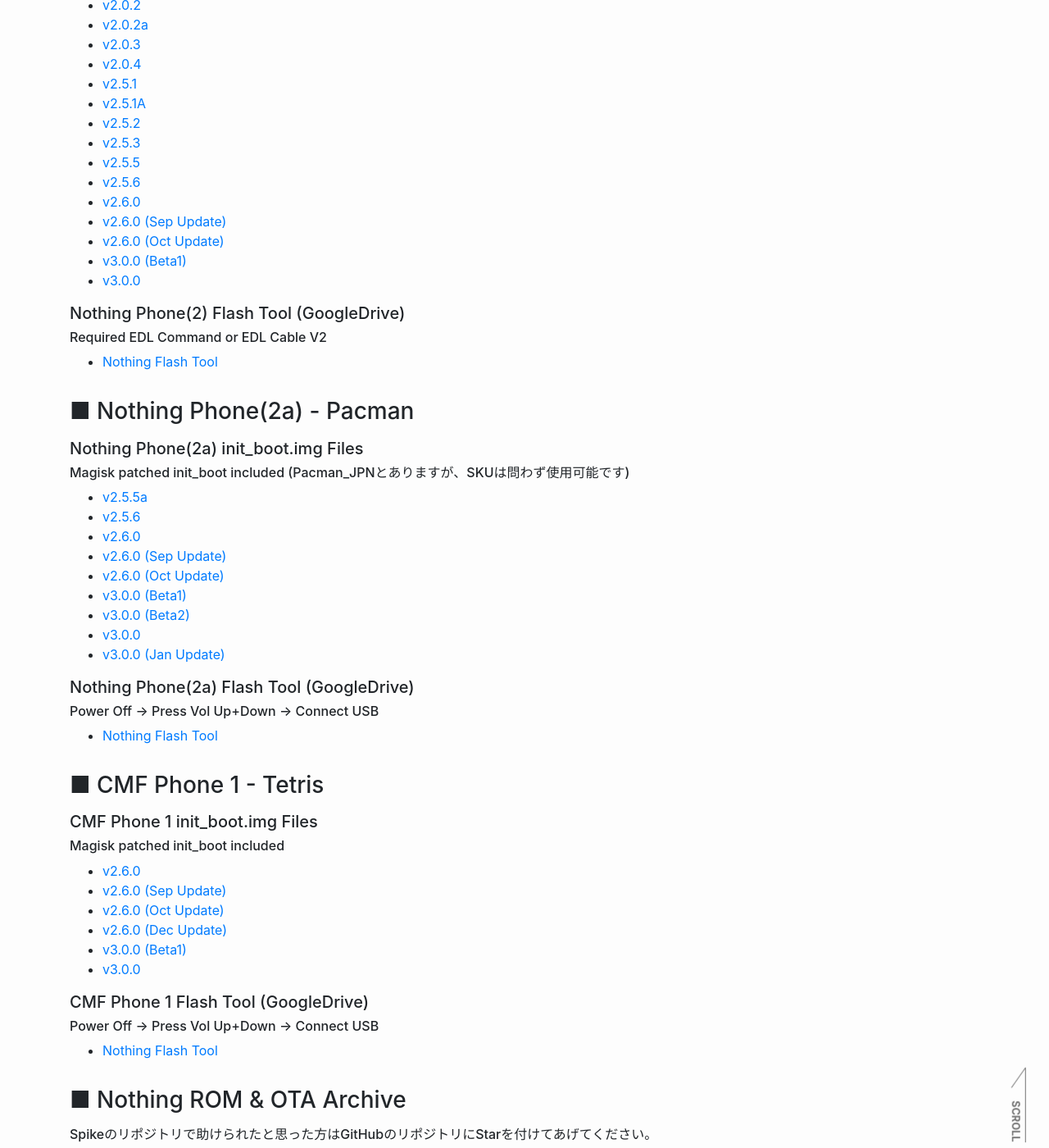
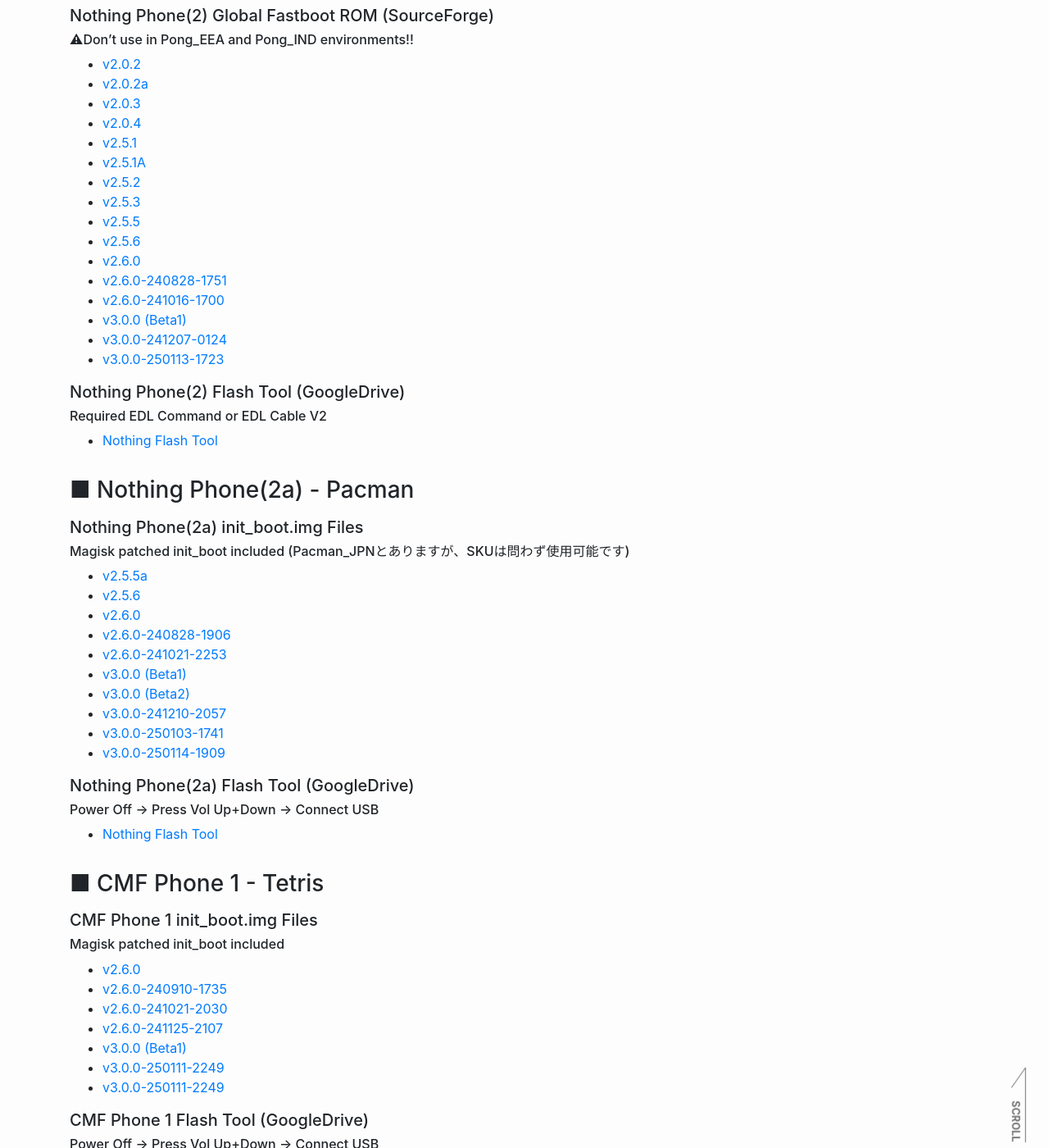
Before and after one commit to reindex-ot/reindex-ot.github.io, a Jekyll site: the page built from nothing.md, in a window 1280 px wide and 1400 px high, scrolled down 3533 px. Shown: the whole window at 82% size. Built offline with Jekyll 4.4.1, drawn with Linux system fonts in a browser that asks for light colours; some of the changed text lies outside the part shown.

Commit message:
Update nothing.md
Signed-off-by: Re*Index. (ot_inc) <32851879+reindex-ot@users.noreply.github.com>

```diff
--- a/nothing.md
+++ b/nothing.md
@@ -56,10 +56,11 @@ If you don't do that, you'll get bricked. Okay?
 - [v2.5.5](https://github.com/reindex-ot/boot.img_repo/raw/main/nothing/phone1/Spacewar_boot_v2.5.5.zip)
 - [v2.5.6](https://github.com/reindex-ot/boot.img_repo/raw/main/nothing/phone1/Spacewar_boot_v2.5.6.zip)
 - [v2.6.0](https://github.com/reindex-ot/boot.img_repo/raw/main/nothing/phone1/Spacewar_boot_v2.6.0.zip)
-- [v2.6.0 (Sep Update)](https://github.com/reindex-ot/boot.img_repo/raw/main/nothing/phone1/Spacewar_boot_v2.6.0-240904-1634.zip)
-- [v2.6.0 (Nov Update)](https://github.com/reindex-ot/boot.img_repo/raw/main/nothing/phone1/Spacewar_boot_v2.6.0-241031-1818.zip)
+- [v2.6.0-240904-1634](https://github.com/reindex-ot/boot.img_repo/raw/main/nothing/phone1/Spacewar_boot_v2.6.0-240904-1634.zip)
+- [v2.6.0-241031-1818](https://github.com/reindex-ot/boot.img_repo/raw/main/nothing/phone1/Spacewar_boot_v2.6.0-241031-1818.zip)
 - [v3.0.0 (Beta1)](https://github.com/reindex-ot/boot.img_repo/raw/main/nothing/phone1/Spacewar_boot_v3.0.0-241211-0926.zip)
-- [v3.0.0](https://github.com/reindex-ot/boot.img_repo/raw/main/nothing/phone1/Spacewar_boot_v3.0.0-250108-1938.zip)
+- [v3.0.0-250108-1938](https://github.com/reindex-ot/boot.img_repo/raw/main/nothing/phone1/Spacewar_boot_v3.0.0-250108-1938.zip)
+- [v3.0.0-250303-1817](https://github.com/reindex-ot/boot.img_repo/raw/main/nothing/phone1/Spacewar_boot_v3.0.0-250303-1817.zip)
 
 ##### Nothing Phone(1) Fastboot ROM (SourceForge)
 - [v1.1.0 (Global)](https://sourceforge.net/projects/nothingphone-1-rom/files/FastbootROM/Spacewar_FastbootROM_v1.1.0_Global.rar/download)
@@ -89,10 +90,11 @@ If you don't do that, you'll get bricked. Okay?
 - [v2.5.5](https://sourceforge.net/projects/nothingphone-1-rom/files/FastbootROM/Spacewar_FastbootROM_v2.5.5.7z/download)
 - [v2.5.6](https://sourceforge.net/projects/nothingphone-1-rom/files/FastbootROM/Spacewar_FastbootROM_v2.5.6.7z/download)
 - [v2.6.0](https://sourceforge.net/projects/nothingphone-1-rom/files/FastbootROM/Spacewar_FastbootROM_v2.6.0.7z/download)
-- [v2.6.0 (Sep Update)](https://sourceforge.net/projects/nothingphone-1-rom/files/FastbootROM/Spacewar_FastbootROM_v2.6.0-240904-1634.7z/download)
-- [v2.6.0 (Nov Update)](https://sourceforge.net/projects/nothingphone-1-rom/files/FastbootROM/Spacewar_FastbootROM_v2.6.0-241031-1818.7z/download)
+- [v2.6.0-240904-1634](https://sourceforge.net/projects/nothingphone-1-rom/files/FastbootROM/Spacewar_FastbootROM_v2.6.0-240904-1634.7z/download)
+- [v2.6.0-241031-1818](https://sourceforge.net/projects/nothingphone-1-rom/files/FastbootROM/Spacewar_FastbootROM_v2.6.0-241031-1818.7z/download)
 - [v3.0.0 (Beta1)](https://sourceforge.net/projects/nothingphone-1-rom/files/FastbootROM/Spacewar_FastbootROM_v3.0.0-241211-0926.7z/download)
-- [v3.0.0](https://sourceforge.net/projects/nothingphone-1-rom/files/FastbootROM/Spacewar_FastbootROM_v3.0.0-250108-1938.7z/download)
+- [v3.0.0-250108-1938](https://sourceforge.net/projects/nothingphone-1-rom/files/FastbootROM/Spacewar_FastbootROM_v3.0.0-250108-1938.7z/download)
+- [v3.0.0-250303-1817](https://sourceforge.net/projects/nothingphone-1-rom/files/FastbootROM/Spacewar_FastbootROM_v3.0.0-250303-1817.7z/download)
 
 ##### Nothing Phone(1) QFIL ROM
 ######  Required EDL Command or EDL Cable V1/V2
@@ -112,10 +114,11 @@ If you don't do that, you'll get bricked. Okay?
 - [v2.5.5](https://github.com/reindex-ot/boot.img_repo/raw/main/nothing/phone2/Pong_boot_v2.5.5.zip)
 - [v2.5.6](https://github.com/reindex-ot/boot.img_repo/raw/main/nothing/phone2/Pong_boot_v2.5.6.zip)
 - [v2.6.0](https://github.com/reindex-ot/boot.img_repo/raw/main/nothing/phone2/Pong_boot_v2.6.0.zip)
-- [v2.6.0 (Sep Update)](https://github.com/reindex-ot/boot.img_repo/raw/main/nothing/phone2/Pong_boot_v2.6.0-240828-1751.zip)
-- [v2.6.0 (Oct Update)](https://github.com/reindex-ot/boot.img_repo/raw/main/nothing/phone2/Pong_boot_v2.6.0-241016-1700.zip)
+- [v2.6.0-240828-1751](https://github.com/reindex-ot/boot.img_repo/raw/main/nothing/phone2/Pong_boot_v2.6.0-240828-1751.zip)
+- [v2.6.0-241016-1700](https://github.com/reindex-ot/boot.img_repo/raw/main/nothing/phone2/Pong_boot_v2.6.0-241016-1700.zip)
 - [v3.0.0 (Beta1)](https://github.com/reindex-ot/boot.img_repo/raw/main/nothing/phone2/Pong_boot_v3.0.0_Beta1.zip)
-- [v3.0.0](https://github.com/reindex-ot/boot.img_repo/raw/main/nothing/phone2/Pong_boot_v3.0.0-241207-0124.zip)
+- [v3.0.0-241207-0124](https://github.com/reindex-ot/boot.img_repo/raw/main/nothing/phone2/Pong_boot_v3.0.0-241207-0124.zip)
+- [v3.0.0-250113-1723](https://github.com/reindex-ot/boot.img_repo/raw/main/nothing/phone2/Pong_boot_v3.0.0-250113-1723.zip)
 
 ##### Nothing Phone(2) Global Fastboot ROM (SourceForge)
 ###### ⚠Don't use in Pong_EEA and Pong_IND environments!!
@@ -130,10 +133,11 @@ If you don't do that, you'll get bricked. Okay?
 - [v2.5.5](https://sourceforge.net/projects/nothingphone-2-rom/files/Fastboot%20ROM/Pong_FastbootROM_v2.5.5.7z/download)
 - [v2.5.6](https://sourceforge.net/projects/nothingphone-2-rom/files/Fastboot%20ROM/Pong_FastbootROM_v2.5.6.7z/download)
 - [v2.6.0](https://sourceforge.net/projects/nothingphone-2-rom/files/Fastboot%20ROM/Pong_FastbootROM_v2.6.0.7z/download)
-- [v2.6.0 (Sep Update)](https://sourceforge.net/projects/nothingphone-2-rom/files/Fastboot%20ROM/Pong_FastbootROM_v2.6.0-240828-1751.7z/download)
-- [v2.6.0 (Oct Update)](https://sourceforge.net/projects/nothingphone-2-rom/files/Fastboot%20ROM/Pong_FastbootROM_v2.6.0-241016-1700.7z/download)
+- [v2.6.0-240828-1751](https://sourceforge.net/projects/nothingphone-2-rom/files/Fastboot%20ROM/Pong_FastbootROM_v2.6.0-240828-1751.7z/download)
+- [v2.6.0-241016-1700](https://sourceforge.net/projects/nothingphone-2-rom/files/Fastboot%20ROM/Pong_FastbootROM_v2.6.0-241016-1700.7z/download)
 - [v3.0.0 (Beta1)](https://sourceforge.net/projects/nothingphone-2-rom/files/Fastboot%20ROM/Pong_FastbootROM_v3.0.0_Beta1.7z/download)
-- [v3.0.0](https://sourceforge.net/projects/nothingphone-2-rom/files/Fastboot%20ROM/Pong_FastbootROM_v3.0.0-241207-0124.7z/download)
+- [v3.0.0-241207-0124](https://sourceforge.net/projects/nothingphone-2-rom/files/Fastboot%20ROM/Pong_FastbootROM_v3.0.0-241207-0124.7z/download)
+- [v3.0.0-250113-1723](https://sourceforge.net/projects/nothingphone-2-rom/files/Fastboot%20ROM/Pong_FastbootROM_v3.0.0-250113-1723.7z/download)
 
 ##### Nothing Phone(2) Flash Tool (GoogleDrive)
 ######  Required EDL Command or EDL Cable V2
@@ -145,12 +149,13 @@ If you don't do that, you'll get bricked. Okay?
 - [v2.5.5a](https://github.com/reindex-ot/boot.img_repo/raw/main/nothing/phone2a/Pacman_JPN_v2.5.5a_init_boot.zip)
 - [v2.5.6](https://github.com/reindex-ot/boot.img_repo/raw/main/nothing/phone2a/Pacman_JPN_v2.5.6_init_boot.zip)
 - [v2.6.0](https://github.com/reindex-ot/boot.img_repo/raw/main/nothing/phone2a/Pacman_JPN_v2.6.0_init_boot.zip)
-- [v2.6.0 (Sep Update)](https://github.com/reindex-ot/boot.img_repo/raw/main/nothing/phone2a/Pacman_JPN_v2.6.0-240828-1906_init_boot.zip)
-- [v2.6.0 (Oct Update)](https://github.com/reindex-ot/boot.img_repo/raw/main/nothing/phone2a/Pacman_JPN_v2.6.0-241021-2253_init_boot.zip)
+- [v2.6.0-240828-1906](https://github.com/reindex-ot/boot.img_repo/raw/main/nothing/phone2a/Pacman_JPN_v2.6.0-240828-1906_init_boot.zip)
+- [v2.6.0-241021-2253](https://github.com/reindex-ot/boot.img_repo/raw/main/nothing/phone2a/Pacman_JPN_v2.6.0-241021-2253_init_boot.zip)
 - [v3.0.0 (Beta1)](https://github.com/reindex-ot/boot.img_repo/raw/main/nothing/phone2a/Pacman_JPN_v3.0.0-OB1_init_boot.zip)
 - [v3.0.0 (Beta2)](https://github.com/reindex-ot/boot.img_repo/raw/main/nothing/phone2a/Pacman_JPN_v3.0.0-OB2_init_boot.zip)
-- [v3.0.0](https://github.com/reindex-ot/boot.img_repo/raw/main/nothing/phone2a/Pacman_init_boot_v3.0.0-241210-2057.zip)
-- [v3.0.0 (Jan Update)](https://github.com/reindex-ot/boot.img_repo/raw/main/nothing/phone2a/Pacman_init_boot_v3.0.0-250103-1741.zip)
+- [v3.0.0-241210-2057](https://github.com/reindex-ot/boot.img_repo/raw/main/nothing/phone2a/Pacman_init_boot_v3.0.0-241210-2057.zip)
+- [v3.0.0-250103-1741](https://github.com/reindex-ot/boot.img_repo/raw/main/nothing/phone2a/Pacman_init_boot_v3.0.0-250103-1741.zip)
+- [v3.0.0-250114-1909](https://github.com/reindex-ot/boot.img_repo/raw/main/nothing/phone2a/Pacman_init_boot_v3.0.0-250114-1909.zip)
 
 ##### Nothing Phone(2a) Flash Tool (GoogleDrive)
 ######  Power Off → Press Vol Up+Down → Connect USB
@@ -160,11 +165,12 @@ If you don't do that, you'll get bricked. Okay?
 ##### CMF Phone 1 init_boot.img Files
 ###### Magisk patched init_boot included
 - [v2.6.0](https://github.com/reindex-ot/boot.img_repo/raw/main/cmf/phone1/Tetris_v2.6.0_init_boot.zip)
-- [v2.6.0 (Sep Update)](https://github.com/reindex-ot/boot.img_repo/raw/main/cmf/phone1/Tetris_v2.6.0-240910-1735_init_boot.zip)
-- [v2.6.0 (Oct Update)](https://github.com/reindex-ot/boot.img_repo/raw/main/cmf/phone1/Tetris_v2.6.0-241021-2030_init_boot.zip)
-- [v2.6.0 (Dec Update)](https://github.com/reindex-ot/boot.img_repo/raw/main/cmf/phone1/Tetris_v2.6.0-241125-2107_init_boot.zip)
+- [v2.6.0-240910-1735](https://github.com/reindex-ot/boot.img_repo/raw/main/cmf/phone1/Tetris_v2.6.0-240910-1735_init_boot.zip)
+- [v2.6.0-241021-2030](https://github.com/reindex-ot/boot.img_repo/raw/main/cmf/phone1/Tetris_v2.6.0-241021-2030_init_boot.zip)
+- [v2.6.0-241125-2107](https://github.com/reindex-ot/boot.img_repo/raw/main/cmf/phone1/Tetris_v2.6.0-241125-2107_init_boot.zip)
 - [v3.0.0 (Beta1)](https://github.com/reindex-ot/boot.img_repo/raw/main/cmf/phone1/Tetris_v3.0.0-241205-0050_init_boot.zip)
-- [v3.0.0](https://github.com/reindex-ot/boot.img_repo/raw/main/cmf/phone1/Tetris_v3.0.0-250111-2249_init_boot.zip)
+- [v3.0.0-250111-2249](https://github.com/reindex-ot/boot.img_repo/raw/main/cmf/phone1/Tetris_v3.0.0-250111-2249_init_boot.zip)
+- [v3.0.0-250111-2249](https://github.com/reindex-ot/boot.img_repo/raw/main/cmf/phone1/Tetris_v3.0.0-250208-2015_init_boot.zip)
 
 ##### CMF Phone 1 Flash Tool (GoogleDrive)
 ######  Power Off → Press Vol Up+Down → Connect USB
```
